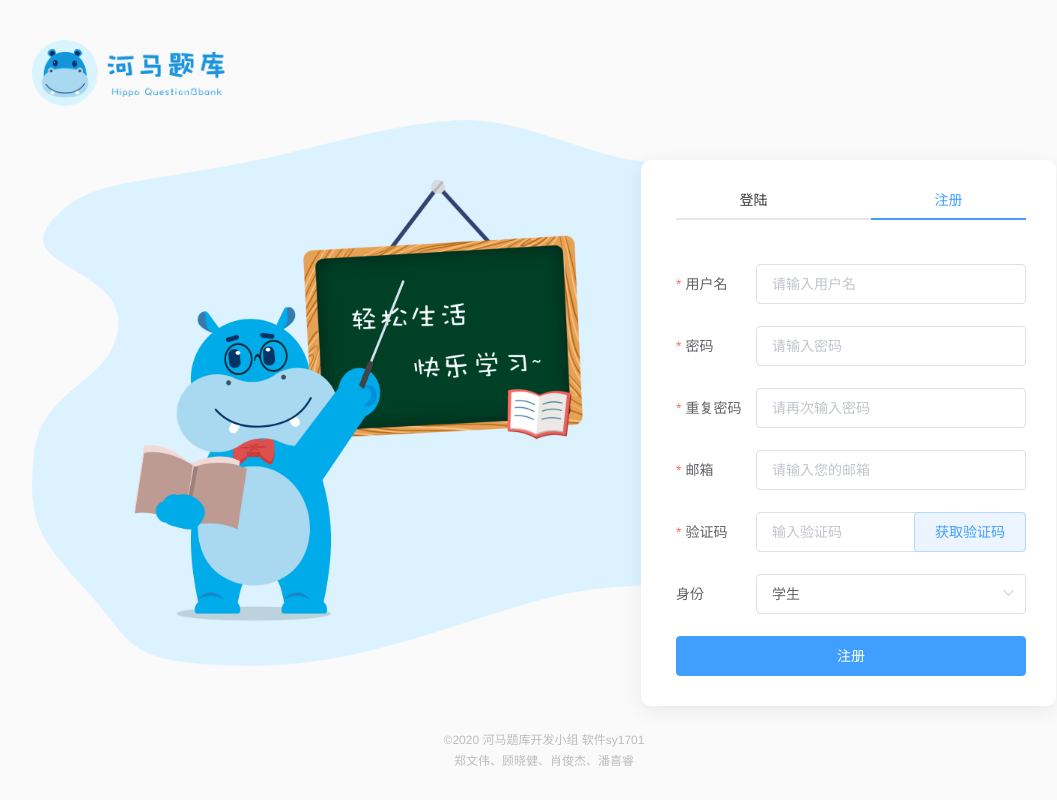
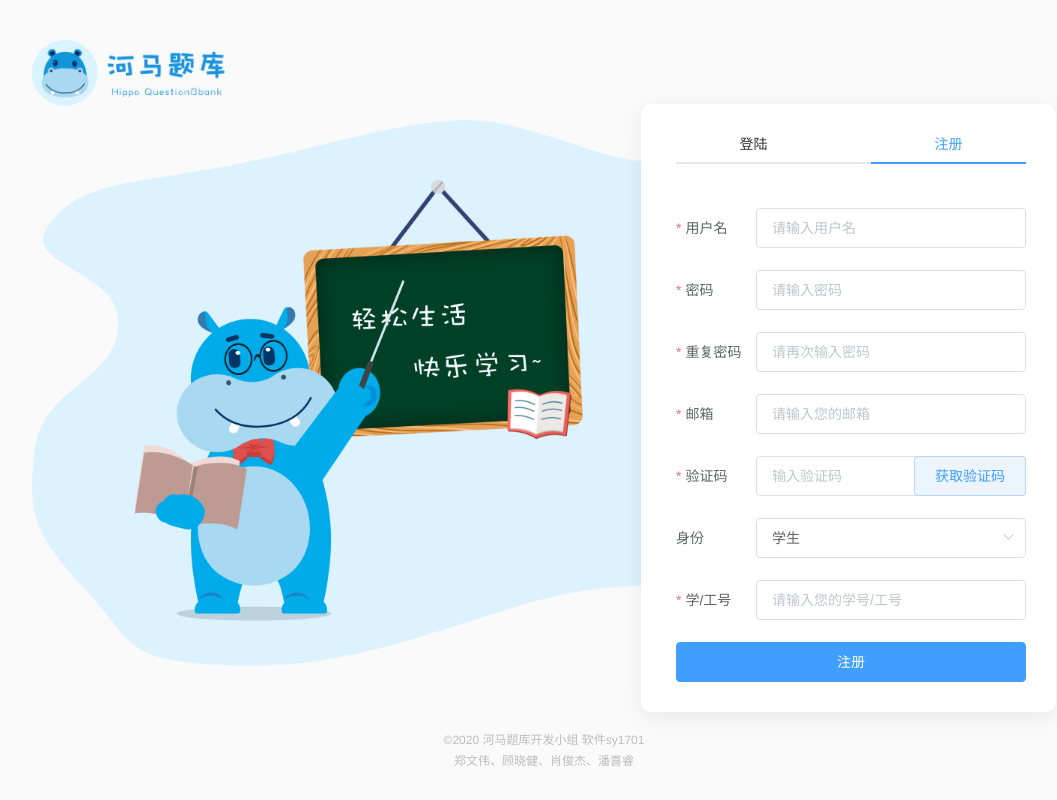
Before and after one commit to Johnson-Zheng/hippo_qb_fe, a Vue app: page /login in a window 1280 px wide. Both pictures are taken after a click on the tab "注册". Shown: the whole page, without its empty margins (96-1153 px from the left). Built offline with nearby package versions, Linux system fonts and the light colour scheme.

Commit message:
20200716 登录注册实现
Finish:
- 登录表单提交及api请求
- 登录返回结果验证
- 登录跳转
- 登陆api请求
- 注册表单提交及api请求
- 注册返回结果验证
- 邮箱验证码获取
TODO：
- 邮箱与验证码的匹配
- 密码重复的校验一直loading问题

```diff
--- a/public/index.html
+++ b/public/index.html
@@ -4,7 +4,7 @@
     <meta charset="utf-8">
     <meta http-equiv="X-UA-Compatible" content="IE=edge">
     <meta name="viewport" content="width=device-width,initial-scale=1.0">
-    <link rel="icon" href="<%= BASE_URL %>favicon.ico">
+    <link rel="icon" href="64x64.png">
 
     <title><%= htmlWebpackPlugin.options.title %></title>
   </head>
--- /dev/null
+++ b/src/Global.js
@@ -0,0 +1,4 @@
+const BASE_URL = 'http://localhost:8081' ;
+export default{
+BASE_URL
+}
--- a/src/page/login.vue
+++ b/src/page/login.vue
@@ -4,18 +4,18 @@
         <img id="img1" src="../assets/images/login_img1.png">
         <div id="panel" class="panel_shadow">
             <div id="login-panel">
-                <el-tabs value="first">
+                <el-tabs v-model="tabSelect">
                     <el-tab-pane label="登陆" name="first">
                         <el-form label-position="left" ref="form" :rules="login_rules" status-icon :model="login_form" label-width="80px" class="mt-30">
-                            <el-form-item label="用户名" prop="user">
-                                <el-input v-model="login_form.user" placeholder="请输入用户名"/>
+                            <el-form-item label="用户名" prop="username" style="margin-top:40px">
+                                <el-input v-model="login_form.username" placeholder="请输入用户名"/>
                             </el-form-item>
-                            <el-form-item label="密码" prop="password">
-                                <el-input placeholder="请输入密码" v-model="login_form.password" show-password/>
+                            <el-form-item label="密码" prop="user_password" style="margin-bottom:40px">
+                                <el-input placeholder="请输入密码" v-model="login_form.user_password" show-password/>
                             </el-form-item>
                             <el-row class="mt-1875">
                                 <el-col :span="6">
-                                    <el-checkbox v-model="login_form.remember_me">记住密码</el-checkbox>
+                                    <el-checkbox v-model="remember_me">记住密码</el-checkbox>
                                 </el-col>
                                 <el-col :span="12">
                                     <div style="width:100%;opacity: 0">.</div>
@@ -25,31 +25,31 @@
                                 </el-col>
                             </el-row>
 
-                            <el-col :span="24" class="mt-30"><el-button type="primary" style="width:100%;">登陆</el-button></el-col>
+                            <el-col :span="24" class="mt-30"><el-button type="primary" style="width:100%;" @click="user_login(login_form)">登陆</el-button></el-col>
 
                         </el-form>
 
                     </el-tab-pane>
                     <el-tab-pane label="注册" name="second">
                         <el-form label-position="left" ref="form" :rules="register_rules" status-icon :model="register_form" label-width="80px" class="mt-30">
-                            <el-form-item label="用户名" prop="user">
-                                <el-input v-model="register_form.user" placeholder="请输入用户名"/>
+                            <el-form-item label="用户名" prop="username">
+                                <el-input v-model="register_form.username" placeholder="请输入用户名"/>
                             </el-form-item>
-                            <el-form-item label="密码" prop="password">
-                                <el-input placeholder="请输入密码" v-model="register_form.password" show-password/>
+                            <el-form-item label="密码" prop="user_password">
+                                <el-input placeholder="请输入密码" v-model="register_form.user_password" show-password/>
                             </el-form-item>
                             <el-form-item label="重复密码" prop="password2">
-                                <el-input placeholder="请再次输入密码" v-model="register_form.password2" show-password/>
+                                <el-input placeholder="请再次输入密码" v-model="register_au_form.password2" show-password/>
                             </el-form-item>
                             <el-form-item label="邮箱" prop="email">
                                 <el-input placeholder="请输入您的邮箱" v-model="register_form.email"/>
                             </el-form-item>
-                            <el-form-item label="验证码" prop="code">
-                                <el-input style="border-radius: 4px 0 0 4px;"  placeholder="输入验证码" v-model="register_form.code"/>
+                            <el-form-item label="验证码" prop="code" >
+                                <el-input style="border-radius: 4px 0 0 4px;" placeholder="输入验证码" v-model="register_au_form.code"/>
                                 <el-button type="primary" plain style="position:absolute;right:0;" :disabled='isDisabled' @click="send_code">{{buttonText}}</el-button>
                             </el-form-item>
-                            <el-form-item label="身份" prop="role">
-                                <el-select v-model="value" placeholder=请选择身份 style="width: 100%">
+                            <el-form-item label="身份">
+                                <el-select v-model="register_form.role" placeholder=请选择身份 style="width: 100%">
                                     <el-option
                                             v-for="item in roles"
                                             :key="item.value"
@@ -58,7 +58,11 @@
                                     </el-option>
                                 </el-select>
                             </el-form-item>
-                            <el-col :span="24"><el-button type="primary" style="width:100%;">注册</el-button></el-col>
+                            <el-form-item label="学/工号" prop="uno">
+                                <el-input placeholder="请输入您的学号/工号" v-model="register_form.uno"/>
+                            </el-form-item>
+
+                            <el-col :span="24"><el-button type="primary" style="width:100%;" @click="register(register_form,register_au_form)">注册</el-button></el-col>
                         </el-form>
                     </el-tab-pane>
 
@@ -71,6 +75,9 @@
 
 <script>
     import {isEmail} from '@/utils/validate'
+    import { mapMutations } from 'vuex'
+    import axios from 'axios'
+
     export default {
         name: "login",
         componets:{
@@ -79,22 +86,17 @@
         data() {
             let checkName = (rule, value, callback) => {
                 if (value.trim() === '') {
-                    callback(new Error('请输入用户名'))
+                    callback(new Error('用户名不能为空'))
                 } else {
                     callback()
                 }
             }
             let validateEmail = (rule, value, callback) => {
-                if (!isEmail(value)) {
+                if (value.trim() === '') {
+                    callback(new Error('邮箱不能为空'))
+                }else if(!isEmail(value)) {
                     callback(new Error('邮箱格式错误'))
-                } else {
-                    callback()
-                }
-            }
-            let checkSmscode = (rule, value, callback) => {
-                if (value === '') {
-                    callback(new Error('请输入验证码'))
-                } else {
+                }else {
                     callback()
                 }
             }
@@ -102,64 +104,80 @@
                 if (value === "") {
                     callback(new Error("请输入密码"))
                 } else {
-                    if (this.register_form.password2 !== "") {
-                        this.$refs.register_form.validateField("checkPass");
-                    }
                     callback()
                 }
             }
             let validatePass2 = (rule, value, callback) => {
-                if (value === "") {
-                    callback(new Error("请再次输入密码"));
-                } else if (value !== this.register_form.password) {
-                    callback(new Error("两次输入密码不一致!"));
-                } else {
+                let pass1 = this.register_form.user_password.trim()
+                if(pass1){
+                    if (value.trim()==='') {
+                        callback(new Error("请再次输入密码"))
+                    }else if (value.trim()!==pass1) {
+                        callback(new Error("两次输入密码不一致!"))
+                    }else {
                         callback();
                     }
-            };
+                }else{
+                    callback(new Error("请输入您的密码"))
+                }
+
+            }
+            let checkUno = (rule, value, callback) => {
+                if (value.trim() === '') {
+                    callback(new Error('请输入学/工号'))
+                } else {
+                    callback()
+                }
+            }
             return {
+                tabSelect:"first",
+                remember_me : true,
                 login_form: {
-                    user: '',
-                    password: '',
-                    remember_me: true,
+                    username: '',
+                    user_password: '',
                 },
                 login_rules: {
-                    user: [
+                    username: [
                         { required: true, message: '用户名不能为空', trigger: 'change' },
                         // { min: 1, max: 100, message: '长度在 3 到 5 个字符', trigger: 'blur' }
                     ],
-                    password: [
+                    user_password: [
                         { required: true, message: '密码不能为空', trigger: 'change' },
                         // { min: 1, max: 100, message: '长度在 3 到 5 个字符', trigger: 'blur' }
                     ]
 
                 },
 
+                register_au_form:{
+                    password2:'',
+                    code:'',
+                },
+
                 register_form:{
-                    user:'',
-                    password:'',
-                    password2:'',
+                    username:'',
+                    user_password:'',
                     email:'',
-                    code:'',
-                    role:'',
+                    role:'1',
+                    enabled:true,
+                    uno:'',
+                    phone:' ',
+                    name:' '
                 },
                 roles: [{
-                    value: '角色1',
+                    value: '1',
+                    label: '学生'
+                }, {
+                    value: '2',
                     label: '老师'
-                }, {
-                    value: '角色2',
-                    label: '学生'
                 }],
-                value: '角色2',
 
                 register_rules: {
-                    user: [{ required:true,message:"用户名不能为空",trigger:"blur"},{validator: checkName, trigger: 'change' }],
-                    password: [{ required:true,message:"密码不能为空",trigger:"blur"},{validator: validatePass, trigger: 'change' }],
-                    password2: [{ required:true,message:"重复密码不能为空",trigger:"blur"},{validator: validatePass2, trigger: 'change' }],
-                    email: [{ required:true, message:'邮箱不能为空', trigger: 'change'}, {validator: validateEmail, trigger: 'change' }],
-                    code: [{ required:true,message:"验证码不能为空",trigger:"blur"},{validator: checkSmscode, trigger: 'change' }],
-
-
+                    username: [{required:true, validator: checkName, trigger: 'blur' }],
+                    user_password: [{ required:true,validator: validatePass, trigger: 'blur' }],
+                    password2: [{ required:true,validator: validatePass2, trigger: 'blur' }],
+                    email: [{ required:true, validator: validateEmail, trigger: 'blur' }],
+                    code: [{ required:true,message:'请填写验证码', trigger: 'blur' }],
+                    uno:[{ required:true,validator: checkUno, trigger: 'blur' }],
                 },
                 buttonText: '获取验证码',
                 isDisabled: false, // 是否禁止点击发送验证码按钮
@@ -168,11 +186,64 @@
             }
         },
         methods:{
+            ...mapMutations(['changeLogin']),
+            //登陆表单提交及验证
+            user_login(form_name){
+                let user_name = this.login_form.username
+                let user_password = this.login_form.user_password
+                axios.defaults.headers.post['Content-Type'] = 'application/json;charset=utf-8'
+                axios.defaults.withCredentials=true
+                if(user_name && user_password){
+                    axios.post('/api/jwtlogin', JSON.stringify(this.login_form),
+                    ).then(res => {
+                        let resdata = res.data
+                        let code = resdata.rspCode
+                        let message = resdata.rspMsg
+                        let userdata = resdata.data
+
+                        if(resdata.rspCode==='200'){
+                            this.$message({
+                                message: '登陆成功',
+                                type: 'success'
+                            });
+                            let token = resdata.data.token
+                            // this.$router.push('/reset_password');
+                        }else{
+                            let errorMessage = "ERROR:"+code+" "+userdata
+                            this.$message({
+                                message: errorMessage,
+                                type:'error'
+                            });
+                        }
+
+                    }).catch(error => {
+                        let message = error.message
+                        this.$message.error(message)
+
+                    });
+                }else if(user_name==='' || user_password===''){
+                    this.$message({
+                        message: '用户名或密码不能为空',
+                        type: 'warning'
+                    });
+                }
+
+            },
+            //发送邮件
             send_code(){
                 let email = this.register_form.email
                 let isemail = isEmail(email)
 
                 if (email && isemail) {
+                    axios.post('/api/user/sendcheckcode?to='+email,
+                    ).then(res => {
+                        let code = res.data.rspCode
+                        let message = res.data.rspMsg
+                        if(code==='200'){
+                            this.$message({
+                                message: message,
+                                type:'success'
+                            })
                             let time = 60
                             this.buttonText = '已发送'
                             this.isDisabled = true
@@ -189,7 +260,15 @@
                                     }
                                 }, 1000)
                             }
-                } else if(email===""){
+                        }else{
+                            let errorMessage = "ERROR:"+code+" "+message
+                            this.$message({
+                                message: errorMessage,
+                                type:'error'
+                            });
+                        }
+                    })
+                }else if(email===""){
                     this.$message({
                         message: '邮箱不能为空',
                         type: 'warning'
@@ -198,6 +277,87 @@
                 } else if(!isemail){
                     this.$message({
                         message: '邮箱格式错误',
+                        type: 'warning'
+                    });
+                }
+            },
+            //注册用户
+            register(form_name,au_form_name){
+                axios.defaults.headers.post['Content-Type'] = 'application/json;charset=utf-8'
+                axios.defaults.withCredentials=true
+                let username = form_name.username
+                let password = form_name.user_password
+                let au_password2 = au_form_name.password2
+                let email = form_name.email
+                let code = au_form_name.code
+                let isemail = isEmail(email)
+                let noEmpty = false
+
+                //验空
+                for(let key in form_name){
+                    let item = form_name[key]
+                    if(item===''){
+                        noEmpty = false
+                        break
+                    }else{
+                        noEmpty = true
+                    }
+                }
+                for(let key in au_form_name){
+                    let item = au_form_name[key]
+                    if(item===''){
+                        noEmpty = false
+                        break
+                    }else{
+                        noEmpty = true
+                    }
+                }
+
+                if(noEmpty){
+                    //验证密码
+                    if(password!==au_password2){
+                        this.$message({
+                            message: '两次密码不一致',
+                            type: 'warning'
+                        });
+                    }else if(!isemail){
+                        this.$message({
+                            message: '邮箱格式错误',
+                            type: 'warning'
+                        });
+                    }
+                    //TODO：邮箱验证码匹配验证
+                    else{
+                        axios.post('/api/register', JSON.stringify(this.register_form),
+                        ).then(res => {
+                            let resdata = res.data
+                            let code = resdata.rspCode
+                            let userdata = resdata.data
+
+                            if(resdata.rspCode==='200'){
+                                let info = '用户'+userdata+"注册成功"
+                                this.$message({
+                                    message: info,
+                                    type: 'success'
+                                });
+                                this.tabSelect = 'first'
+                            }else{
+                                let errorMessage = "ERROR:"+code+" "+userdata
+                                this.$message({
+                                    message: errorMessage,
+                                    type:'error'
+                                });
+                            }
+
+                        }).catch(error => {
+                            let message = error.message
+                            this.$message.error(message)
+
+                        });
+                    }
+                }else{
+                    this.$message({
+                        message: '表单未填写完整',
                         type: 'warning'
                     });
                 }
@@ -240,7 +400,7 @@
     }
     #panel{
         right: 10vw;
-        top:20vh;
+        top:13vh;
         width:350px;
         position: absolute;
 
--- /dev/null
+++ b/vue.config.js
@@ -0,0 +1,5 @@
+module.exports = {
+    lintOnSave: false,
+    pwa: {
+        iconPaths:
+            { favicon32: '64x64.png', favicon16: '64x64.png', appleTouchIcon: '64x64.png', maskIcon: '64x64.png', msTileImage: '64x64.png' } } }
```
Also changed, not shown: package.json (+8 -6 lines), src/main.js (+5 -2 lines), public/64x64.png (renamed from src/assets/logo/64x64.png), 1 other file (tests, documents, lock files or other folders). Lines whose indentation alone changed are shown as unchanged.
